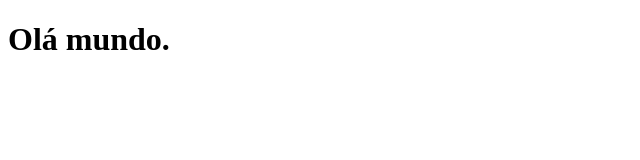
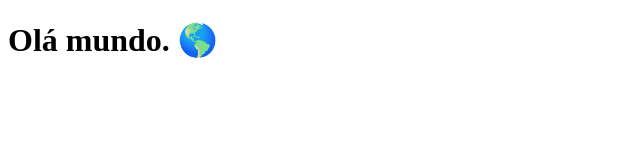
Before and after one commit to yur1ss/clone-tabnews, a Next.js app: page / in a window 1280 px wide. Shown: the top 160 px of the page, without its empty margins (0-640 px from the left). Built offline with nearby package versions, Linux system fonts and the light colour scheme.

Commit message:
ajuste mensagem principal

```diff
--- a/pages/index.js
+++ b/pages/index.js
@@ -1,5 +1,5 @@
 function Home() {
-    return <h1>Olá mundo.</h1>
+    return <h1>Olá mundo. 🌎</h1>
 }
 
 export default Home;
```
